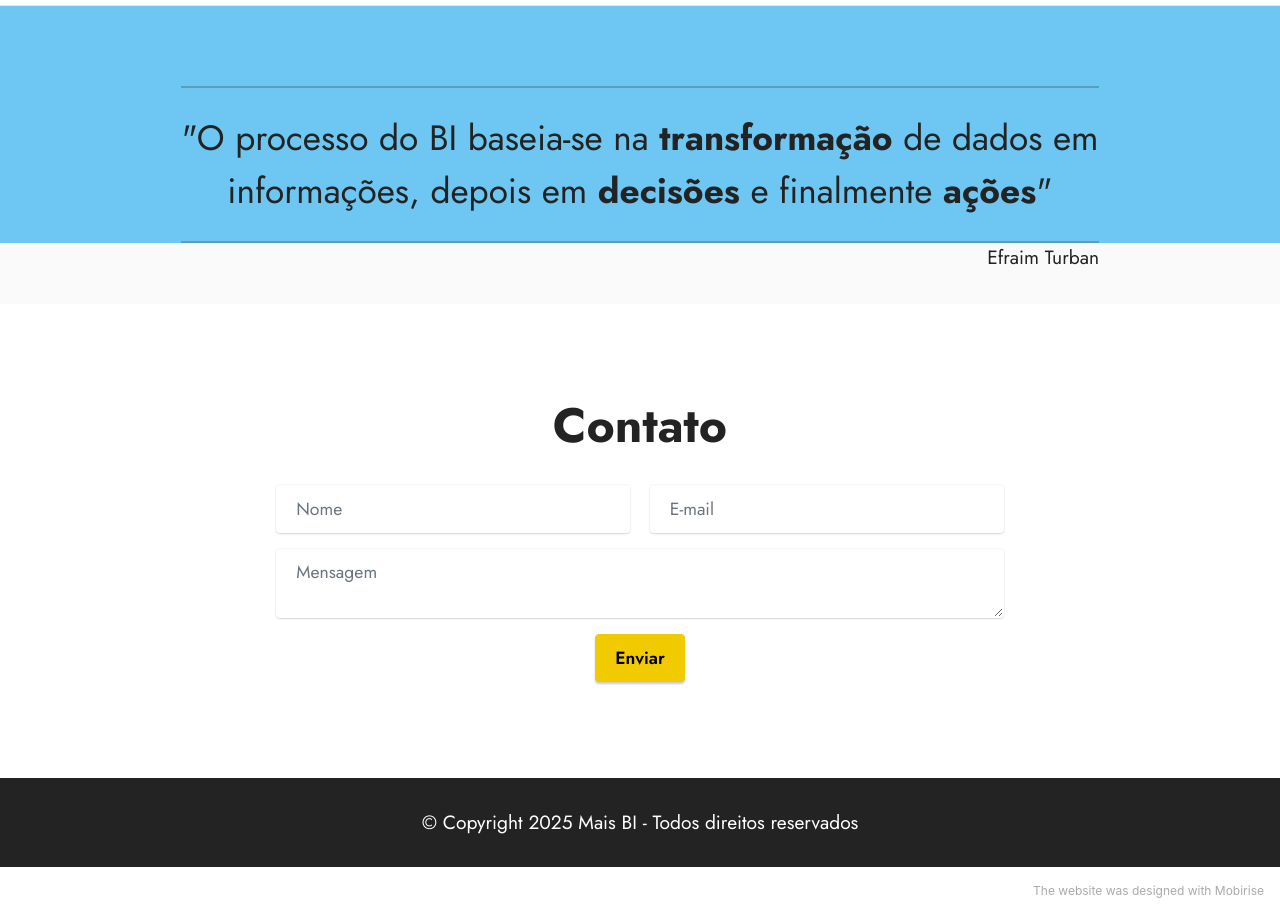
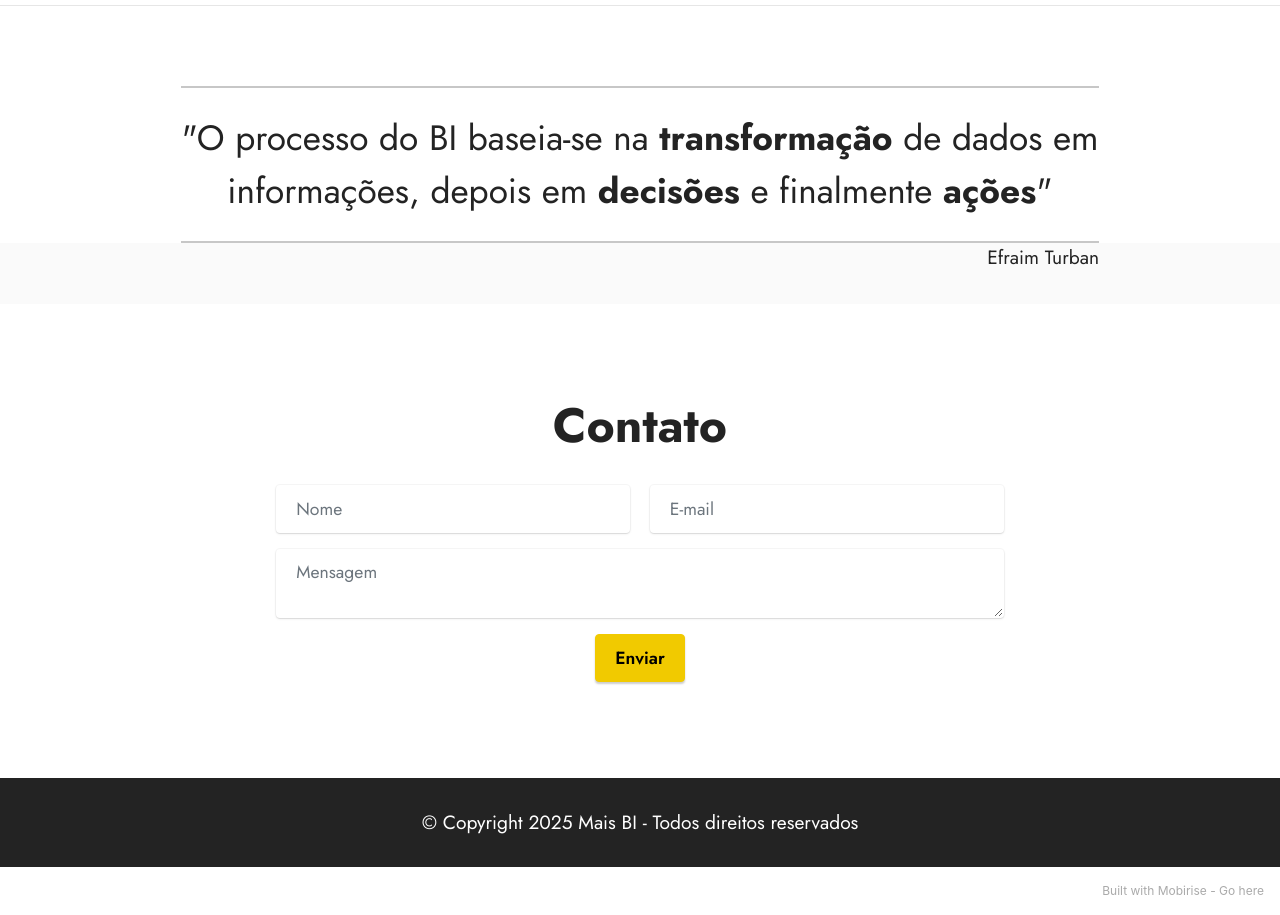
Before and after one commit to maisbi/MaisBI, a plain HTML site: page index.html in a window 1280 px wide. Shown: the part 72-987 px from the top of the page. Drawn offline with Linux system fonts and the light colour scheme.

Commit message:
Add files via upload

```diff
--- a/assets/mobirise/css/mbr-additional.css
+++ b/assets/mobirise/css/mbr-additional.css
@@ -685,7 +685,7 @@ a {
 .cid-sY6wG3wcC0 {
   padding-top: 5rem;
   padding-bottom: 0rem;
-  background-color: #6ec7f2;
+  background-color: #ffffff;
 }
 .cid-sY6wG3wcC0 .line {
   background-color: #232323;
--- a/index.html
+++ b/index.html
@@ -87,7 +87,7 @@
         </div>
         <div class="row justify-content-center mt-4">
             <div class="col-lg-8 mx-auto mbr-form" data-form-type="formoid">
-                <form action="https://mobirise.eu/" method="POST" class="mbr-form form-with-styler" data-form-title="Form Name"><input type="hidden" name="email" data-form-email="true" value="sO70fJavPOSse2OJZ1r5HGGBGN6Yp/TIhDj/9DExmmntEZ67WNRqngyWoo7j5wszlL0kC3iDJZMbo4vp4UAi0GQkPa5j5p/7YtwrznifYWLjDSw2L/9Wed4FwNYBzmES">
+                <form action="https://mobirise.eu/" method="POST" class="mbr-form form-with-styler" data-form-title="Form Name"><input type="hidden" name="email" data-form-email="true" value="JU3AdZr5YPpPY7gDRR0ak8ppviVKMXu+ac8MuApWmfC5aoZKUqA7VPTo88E2XBSgVeBwE28uaXtuN2rjA19xJVQkxv1wdH5AwqrTBeTzEqxjG9ZwCjnk6uzySQkpKKX7">
                     <div class="row">
                         <div hidden="hidden" data-form-alert="" class="alert alert-success col-12">Em breve retornaremos seu contato!</div>
                         <div hidden="hidden" data-form-alert-danger="" class="alert alert-danger col-12">
@@ -127,7 +127,7 @@
             </div>
         </div>
     </div>
-</section><section style="background-color: #fff; font-family: -apple-system, BlinkMacSystemFont, 'Segoe UI', 'Roboto', 'Helvetica Neue', Arial, sans-serif; color:#aaa; font-size:12px; padding: 0; align-items: center; display: flex;"><a href="https://mobirise.site/m" style="flex: 1 1; height: 3rem; padding-left: 1rem;"></a><p style="flex: 0 0 auto; margin:0; padding-right:1rem;"><a href="https://mobirise.site/d" style="color:#aaa;">The website</a> was designed with Mobirise</p></section><script src="assets/bootstrap/js/bootstrap.bundle.min.js"></script>  <script src="assets/smoothscroll/smooth-scroll.js"></script>  <script src="assets/ytplayer/index.js"></script>  <script src="assets/dropdown/js/navbar-dropdown.js"></script>  <script src="assets/theme/js/script.js"></script>  <script src="assets/formoid/formoid.min.js"></script>
+</section><section style="background-color: #fff; font-family: -apple-system, BlinkMacSystemFont, 'Segoe UI', 'Roboto', 'Helvetica Neue', Arial, sans-serif; color:#aaa; font-size:12px; padding: 0; align-items: center; display: flex;"><a href="https://mobirise.site/v" style="flex: 1 1; height: 3rem; padding-left: 1rem;"></a><p style="flex: 0 0 auto; margin:0; padding-right:1rem;">Built with Mobirise - <a href="https://mobirise.site/m" style="color:#aaa;">Go here</a></p></section><script src="assets/bootstrap/js/bootstrap.bundle.min.js"></script>  <script src="assets/smoothscroll/smooth-scroll.js"></script>  <script src="assets/ytplayer/index.js"></script>  <script src="assets/dropdown/js/navbar-dropdown.js"></script>  <script src="assets/theme/js/script.js"></script>  <script src="assets/formoid/formoid.min.js"></script>
 
 
 </body>
```
